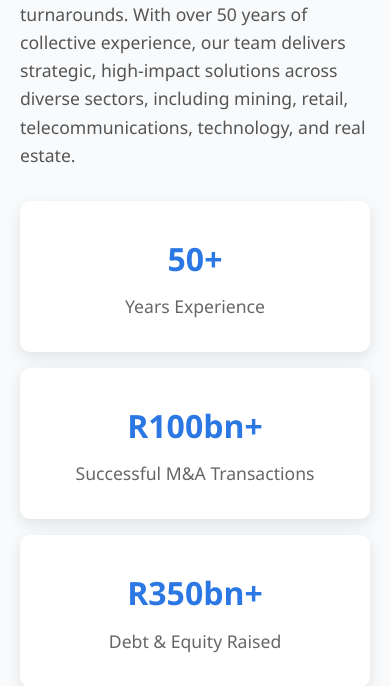
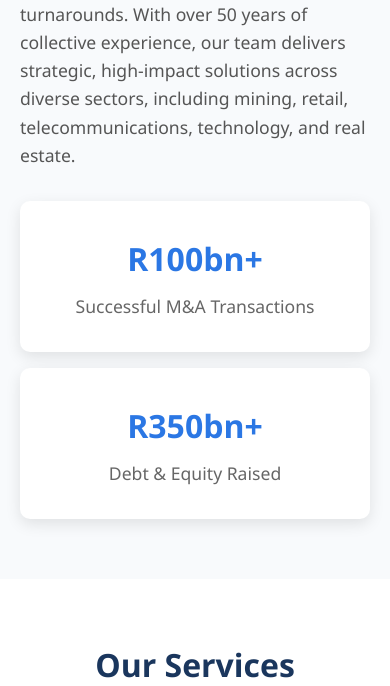
Before and after one commit to richardv4409/ac2-solutions-website, a PHP site: page / in a window 390 px wide. Shown: the part 856-1542 px from the top of the page. Run offline with PHP 8.4, Linux system fonts and the light colour scheme.

Commit message:
Hide Years Experience card on mobile view
- Hide first stat card (50+ Years Experience) on mobile devices
- Show only M&A Transactions and Debt & Equity Raised stats
- Simplify mobile experience with most impactful statistics
- Maintain all three cards on desktop view

🤖 Generated with [Claude Code](https://claude.ai/code)

Co-Authored-By: Claude <noreply@anthropic.com>

```diff
--- a/styles.css
+++ b/styles.css
@@ -554,6 +554,10 @@ section {
         min-height: 120px !important;
     }
 
+    .stat:nth-child(1) {
+        display: none !important;
+    }
+
     .stat h3 {
         font-size: 2rem !important;
         color: #2b77e4 !important;
```
